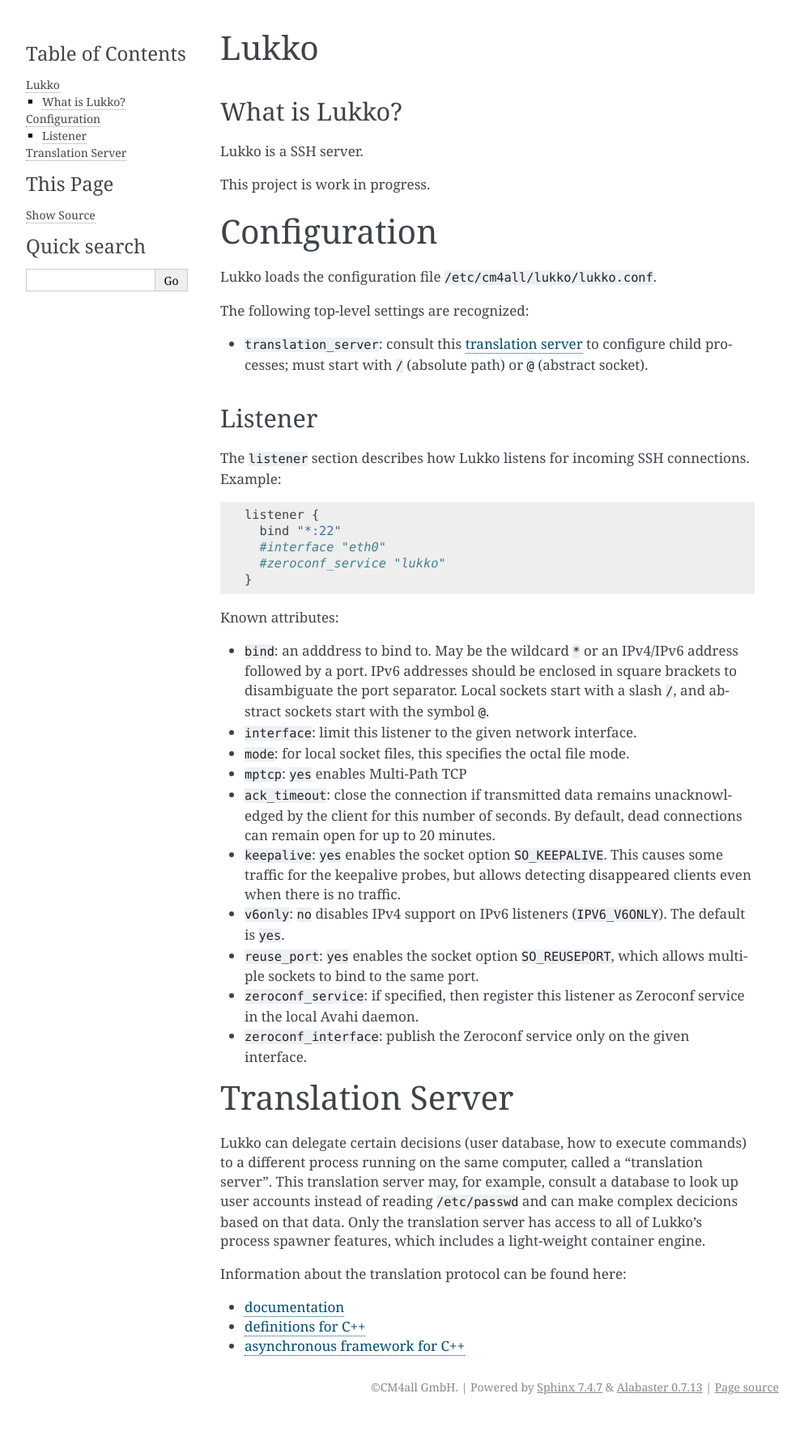
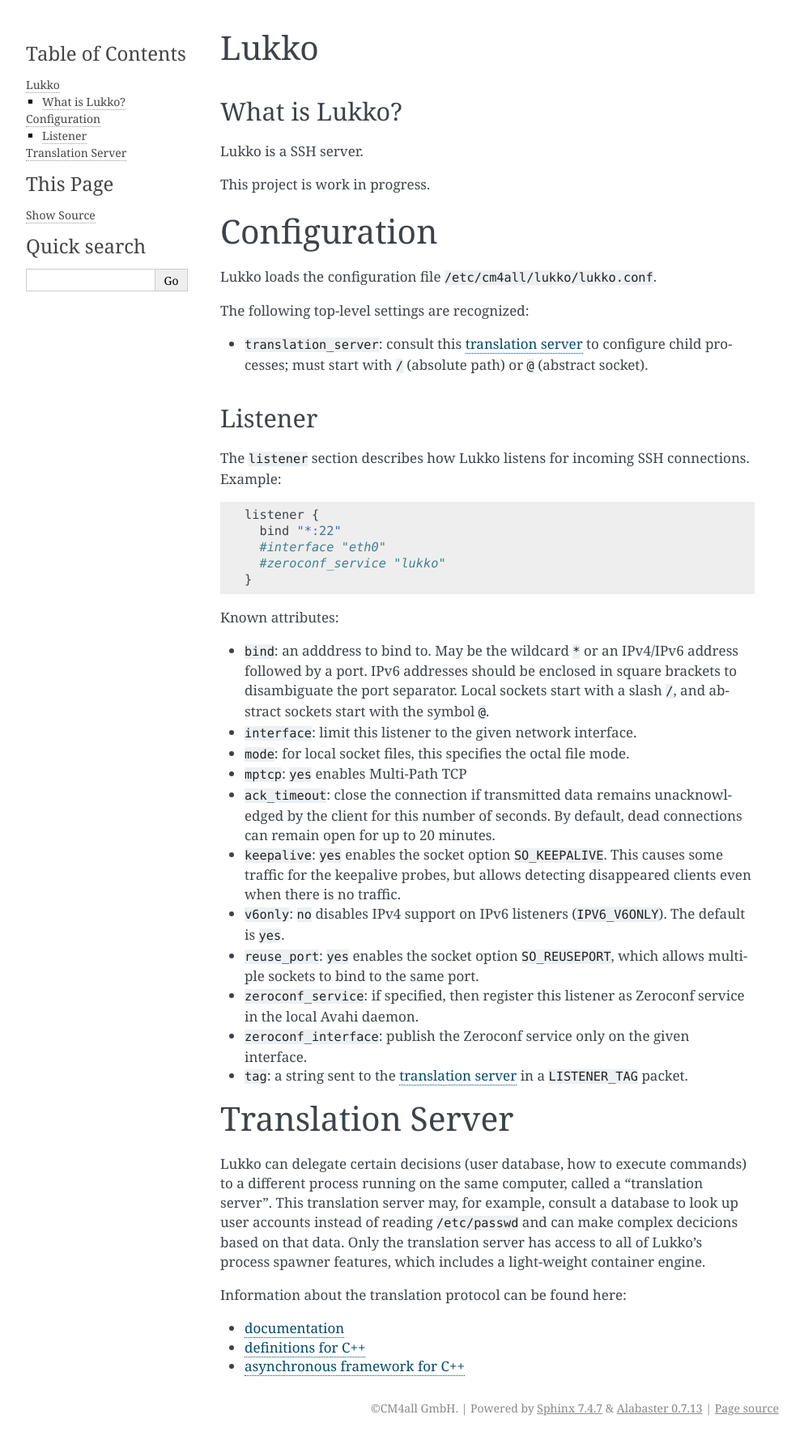
Before and after one commit to CM4all/lukko, a Sphinx documentation site: the page built from doc/index.rst, in a window 1280 px wide. Shown: the whole page at 81% size, without its empty margins (148-1141 px from the left). Built offline with Sphinx 7.4.7, drawn with Linux system fonts in a browser that asks for light colours; before the commit the page ends 1753 px from its top, so only the background shows below that.

Commit message:
Listener: add "tag" setting, pass to translation server

```diff
--- a/doc/index.rst
+++ b/doc/index.rst
@@ -69,6 +69,9 @@
 - ``zeroconf_interface``: publish the Zeroconf service only on the
   given interface.
 
+- ``tag``: a string sent to the :ref:`translation server <ts>` in a
+  ``LISTENER_TAG`` packet.
+
 
 .. _ts:
 
```
Also changed, not shown: 10 other files.
